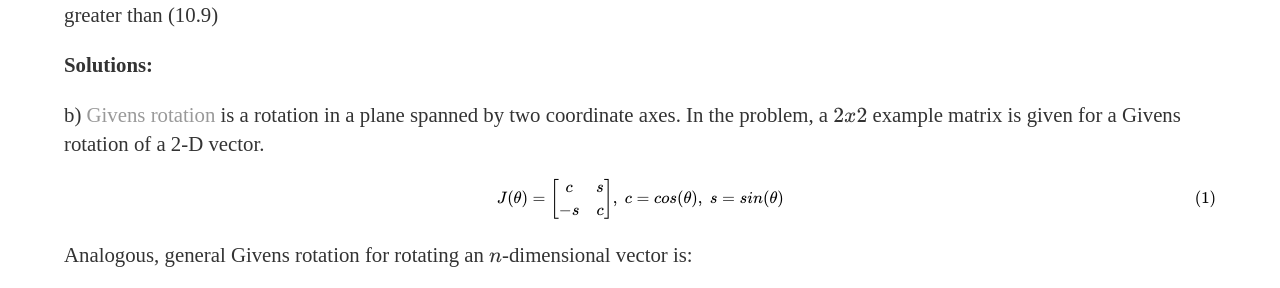
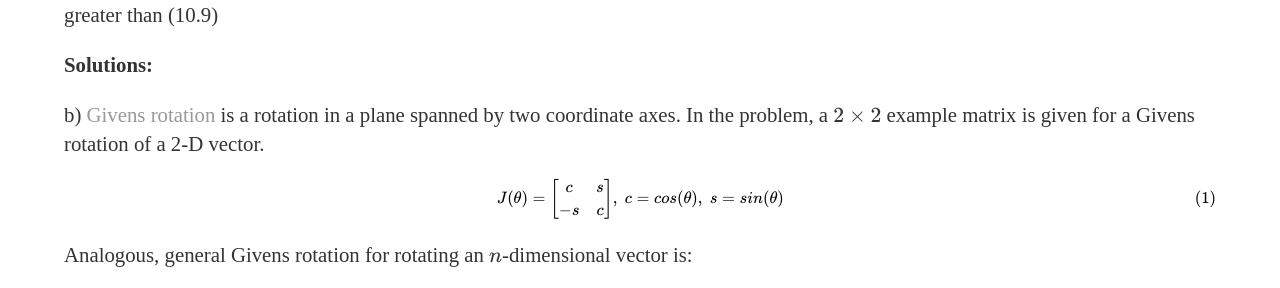
Before and after one commit to ana0209/ana0209.github.io, a Jekyll site: the page built from _posts/2019-12-26-Matrix-Triangularization-Using-Givens-Rotations.md, in a window 1280 px wide and 900 px high, scrolled down 353 px. Shown: the part 157-445 px from the top of the window. Built offline with Jekyll 4.4.1, drawn with Linux system fonts in a browser that asks for light colours; formulas are drawn with MathJax 3.

Commit message:
Fix math

```diff
--- a/_posts/2019-12-26-Matrix-Triangularization-Using-Givens-Rotations.md
+++ b/_posts/2019-12-26-Matrix-Triangularization-Using-Givens-Rotations.md
@@ -15,7 +15,7 @@ c) Show that your algorithm involves six flops per entry operated on rather than
 
 **Solutions:**
 
-b) [Givens rotation](https://en.wikipedia.org/wiki/Givens_rotation) is a rotation in a plane spanned by two coordinate axes. In the problem, a $$2x2$$ example matrix is given for a Givens rotation of a 2-D vector.
+b) [Givens rotation](https://en.wikipedia.org/wiki/Givens_rotation) is a rotation in a plane spanned by two coordinate axes. In the problem, a $$2 \times 2$$ example matrix is given for a Givens rotation of a 2-D vector.
 
 $$\begin{eqnarray}J(\theta)=\begin{bmatrix}c&s\\-s&c\end{bmatrix},\; c=cos(\theta),\; s=sin(\theta)\end{eqnarray}$$
 
```
